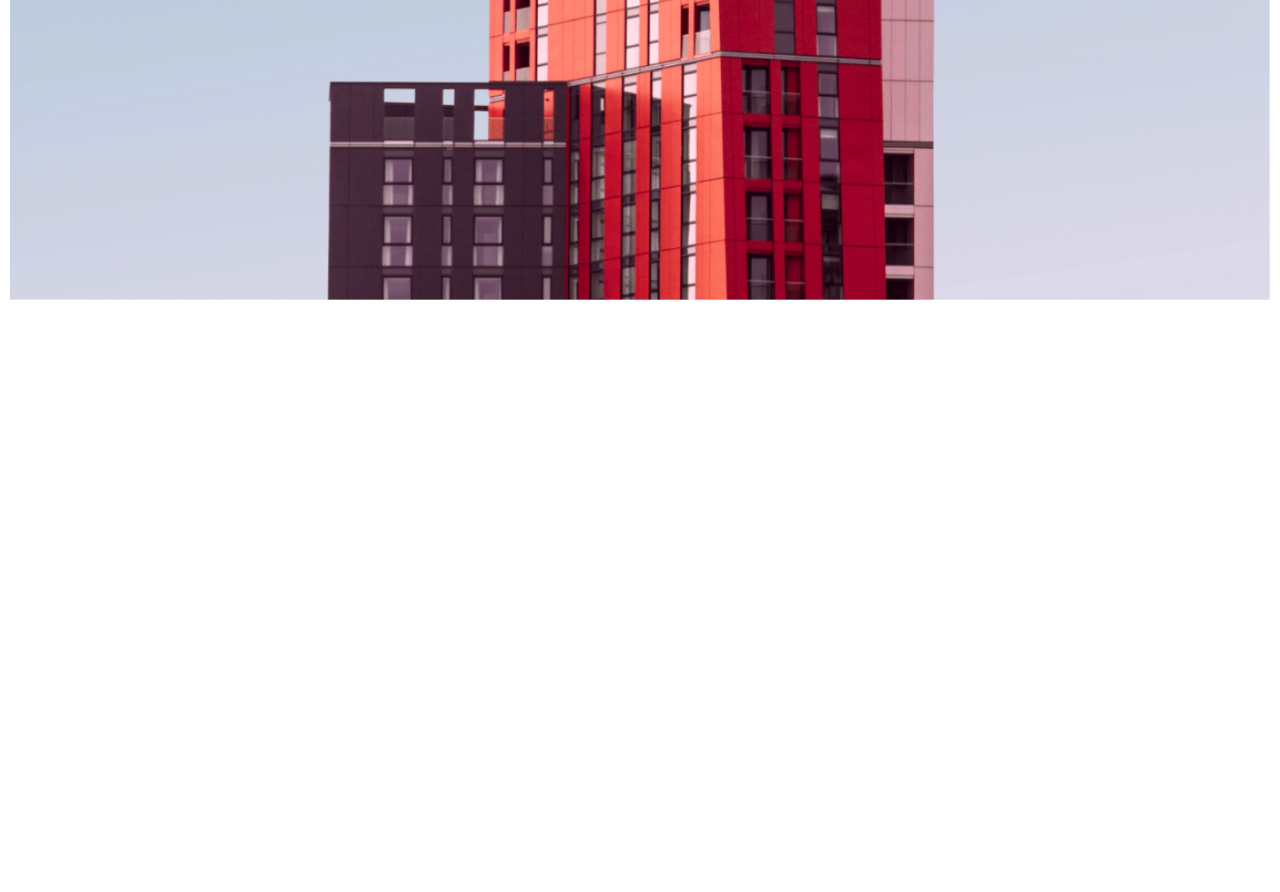
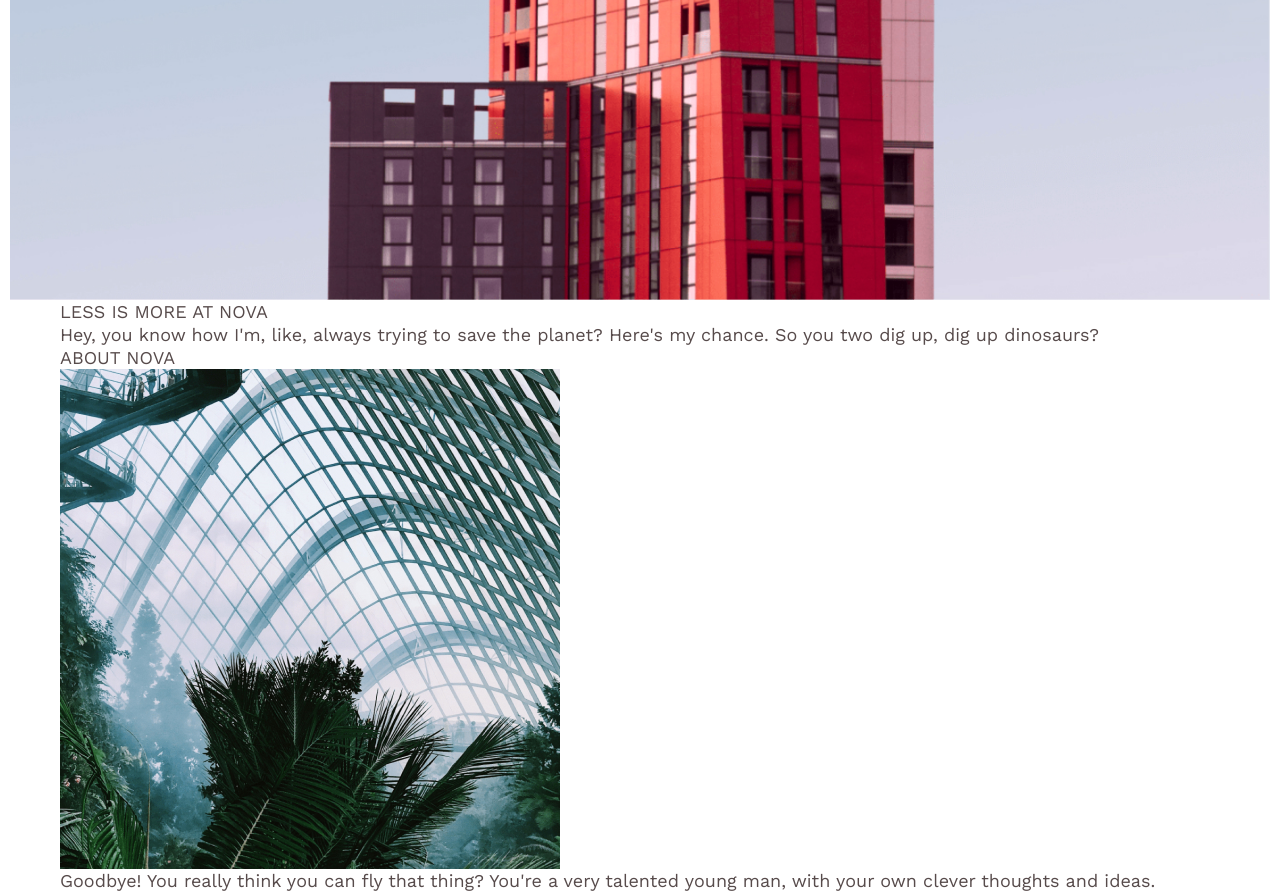
Before and after one commit to Daniil-gavrilooov/nova, a plain HTML site: page app/index.html in a window 1280 px wide. Shown: the part 1300-2192 px from the top of the page. Before the commit the page ends 1600 px from the top, so only its background shows below. Drawn offline with nearby package versions, Linux system fonts and the light colour scheme; a web font is replaced by a local one.

Commit message:
added html section (about)

```diff
--- a/app/index.html
+++ b/app/index.html
@@ -77,6 +77,39 @@
 
     </header>
 
+    <main class="main">
+        <section class="about">
+            <div class="container">
+                <h2 class="section__title">
+                    LESS IS MORE AT NOVA
+                </h2>
+
+                <div class="about__content">
+                    <div class="about__head">
+                        <p class="about__text">
+                            Hey, you know how I'm, like, always trying to save the planet? Here's my chance. So you two
+                            dig up, dig up dinosaurs?
+                        </p>
+
+                        <div class="section__button">
+                            <a class="section__btn" href=""> <span></span></a>
+                            <p class="section__btn-text">ABOUT NOVA</p>
+                        </div>
+                    </div>
+
+                    <div class="about__image">
+                        <img class="about__img" src="images/about__img.jpg" alt="about__img">
+                    </div>
+
+                    <p class="about__text">
+                        Goodbye! You really think you can fly that thing? You're a very talented young man, with your
+                        own clever thoughts and ideas.
+                    </p>
+                </div>
+            </div>
+        </section>
+    </main>
+
     <script src="js/main.min.js"></script>
 </body>
 
```
Also changed, not shown: app/images/about__img.jpg (added).
